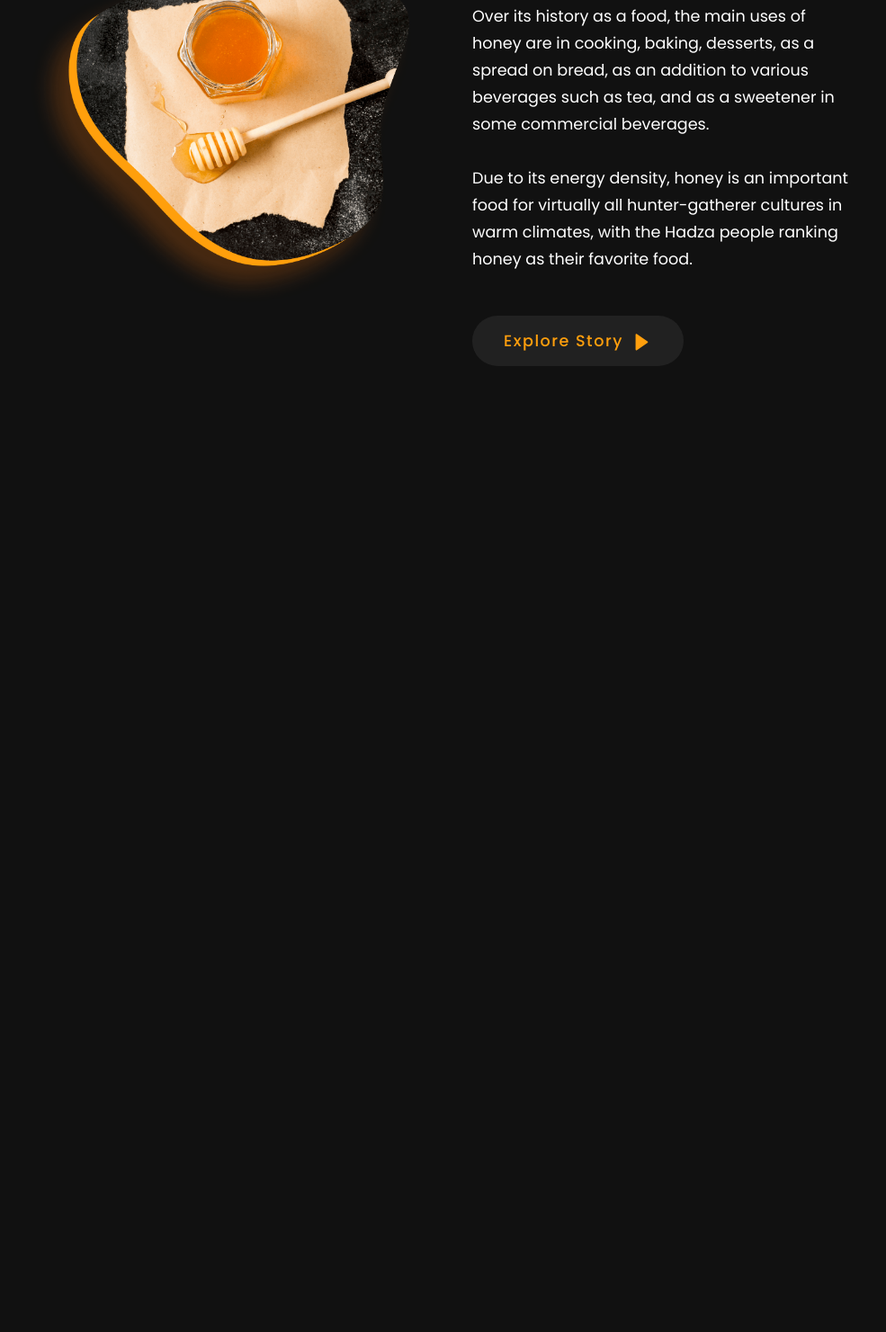
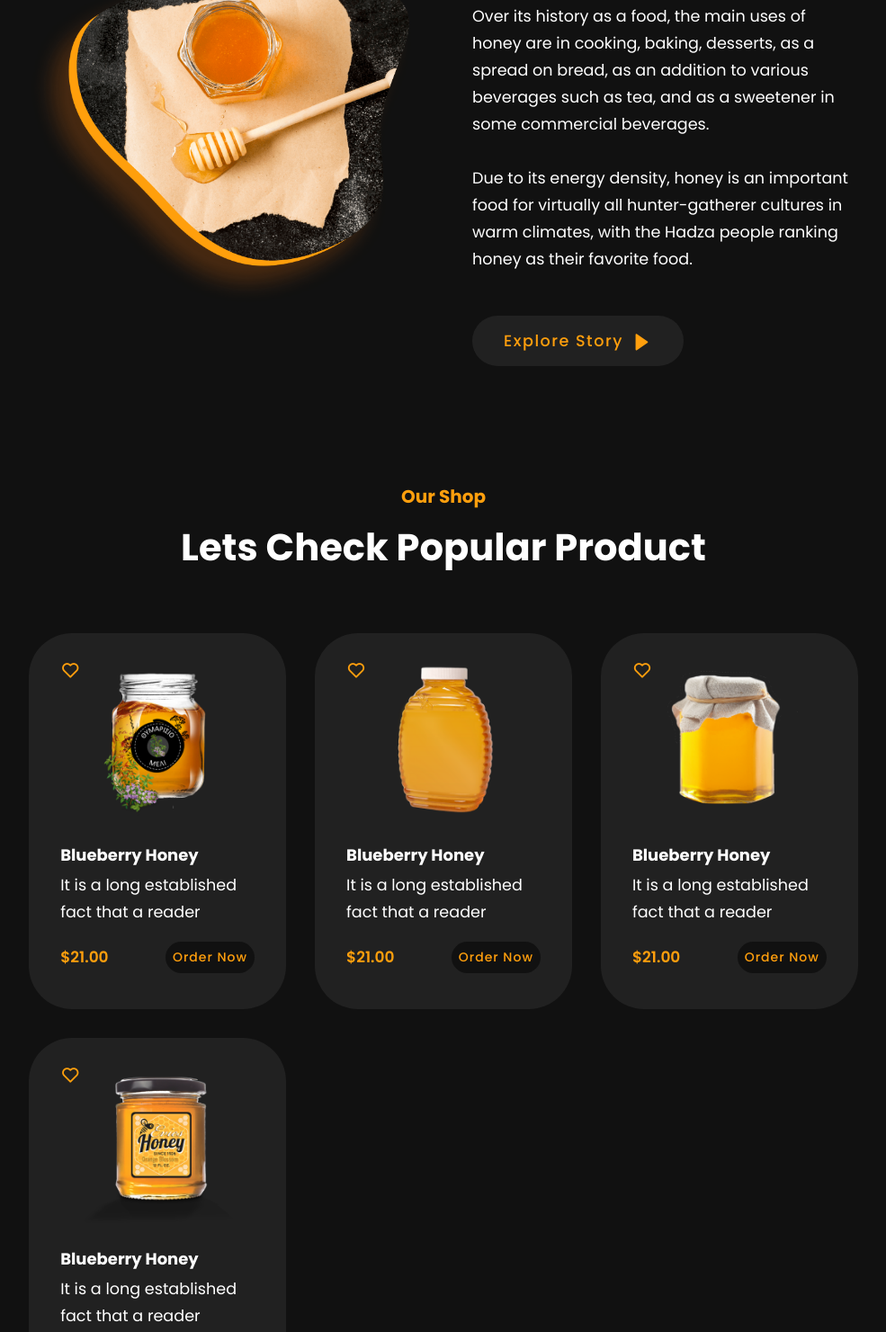
Before and after one commit to Khalidshv/Honey-sale, a plain HTML site: page index.html in a window 1280 px wide. Shown: the part 1393-2874 px from the top of the page at 90% size, without its empty margins (147-1132 px from the left). Before the commit the page ends 1860 px from the top, so only its background shows below. Drawn offline with nearby package versions, Linux system fonts and the light colour scheme.

Commit message:
Our shop section

```diff
--- a/index.html
+++ b/index.html
@@ -79,6 +79,88 @@
         <a href="#"class="btn">Explore Story<i class='bx bxs-right-arrow' ></i></a>
     </div>
 </section>
+
+<!---Our Shop--->
+<section class="shop" id="shop">
+    <div class="middle-text">
+        <h4>Our Shop</h4>
+        <h2>Lets Check Popular Product</h2>
+    </div>
+
+    <div class="shop-content">
+        <div class="row">
+            <img src="img/p1.png" alt="">
+            <h3>Blueberry Honey</h3>
+            <p>It is a long established fact that a reader</p>
+            <div class="in-text">
+                <div class="price">
+                    <h6>$21.00</h6>
+                </div>
+                <div class="s-btnn">
+                    <a href="#">Order Now</a>
+                </div>
+            </div>
+            <div class="top-icon">
+                <a href="#"><i class='bx bx-heart'></i></a>
+            </div>
+        </div>
+
+        <div class="row">
+            <img src="img/p2.png" alt="">
+            <h3>Blueberry Honey</h3>
+            <p>It is a long established fact that a reader</p>
+            <div class="in-text">
+                <div class="price">
+                    <h6>$21.00</h6>
+                </div>
+                <div class="s-btnn">
+                    <a href="#">Order Now</a>
+                </div>
+            </div>
+            <div class="top-icon">
+                <a href="#"><i class='bx bx-heart'></i></a>
+            </div>
+        </div>
+
+        <div class="row">
+            <img src="img/p3.png" alt="">
+            <h3>Blueberry Honey</h3>
+            <p>It is a long established fact that a reader</p>
+            <div class="in-text">
+                <div class="price">
+                    <h6>$21.00</h6>
+                </div>
+                <div class="s-btnn">
+                    <a href="#">Order Now</a>
+                </div>
+            </div>
+            <div class="top-icon">
+                <a href="#"><i class='bx bx-heart'></i></a>
+            </div>
+        </div>
+
+        <div class="row">
+            <img src="img/p4.png" alt="">
+            <h3>Blueberry Honey</h3>
+            <p>It is a long established fact that a reader</p>
+            <div class="in-text">
+                <div class="price">
+                    <h6>$21.00</h6>
+                </div>
+                <div class="s-btnn">
+                    <a href="#">Order Now</a>
+                </div>
+            </div>
+            <div class="top-icon">
+                <a href="#"><i class='bx bx-heart'></i></a>
+            </div>
+        </div>
+    </div>
+    <div class="row-btn">
+        <a href="#"class="btn">All Products<i class='bx bxs-right-arrow'></i></a>
+    </div>
+</section>
+
 <!--link to js-->
 <script src="app.js"></script>
 </body>
--- a/style.css
+++ b/style.css
@@ -242,3 +242,103 @@ header.sticky{
     line-height: 30px;
     margin-bottom: 3rem;
 }
+
+.middle-text{
+    text-align: center;
+}
+
+.middle-text h4{
+    font-size: 20px;
+    font-weight: 700;
+    margin-bottom: 10px;
+    color: var(--main-color);
+}
+
+.middle-text h2{
+    font-size: var(--h2-font);
+}
+
+.shop-content{
+    display: grid;
+    grid-template-columns: repeat(auto-fit, minmax(235px, auto));
+    gap: 2rem;
+    align-items: center;
+    margin-top: 4rem;
+}
+
+.row{
+    position: relative;
+    padding: 10px 35px 40px;
+    background: var(--other-color);
+    border-radius: 3rem;
+}
+
+.row img{
+    width: 100%;
+    height: auto;
+    transition: transform .50s ease;
+}
+
+.row h3{
+    font-size: 18px;
+    margin-bottom: 5px;
+    font-weight: 700;
+}
+
+.row p{
+    color: var(--second-color);
+    font-size: var(--p-font);
+    line-height: 30px;
+    margin-bottom: 1.1rem;
+}
+
+.in-text{
+
+    display: flex;
+    align-items: center;
+    justify-content: space-between;
+}
+
+.in-text .price h6{
+    font-size: 17px;
+    color: var(--main-color);
+    font-weight: 600;
+}
+
+.in-text .s-btnn a{
+    display: inline-block;
+    padding: 7px 8px;
+    background: var(--bg-color);
+    color: var(--main-color);
+    font-size: 14px;
+    font-weight: 500;
+    letter-spacing: 1px;
+    border-radius: 3rem;
+    transition: all .50s ease;
+}
+
+.in-text .s-btnn a:hover{
+    background: var(--main-color);
+    color: var(--bg-color);
+    box-shadow: #ff9f0d 0px 1px 25px;
+}
+
+.top-icon{
+    position: absolute;
+    top: 30px;
+    left: 35px;
+}
+
+.top-icon i{
+    font-size: 22px;
+    color: var(--main-color);
+}
+
+.row-btn{
+    text-align: center;
+    margin-top: 6rem;
+}
+
+.row img:hover{
+    transform: scale(1.1);
+}
```
